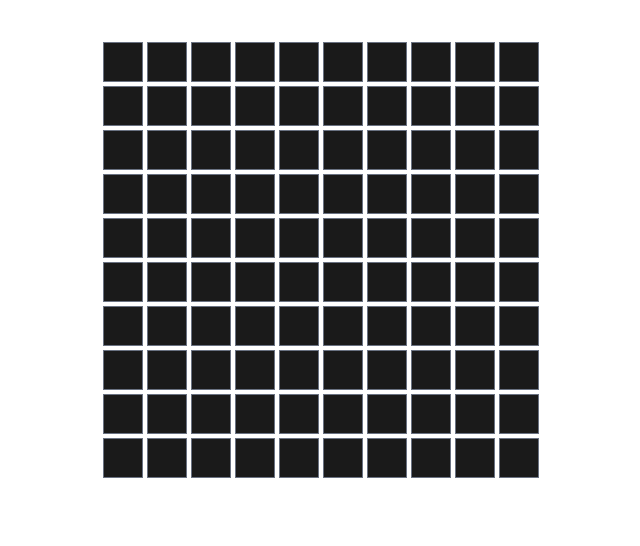
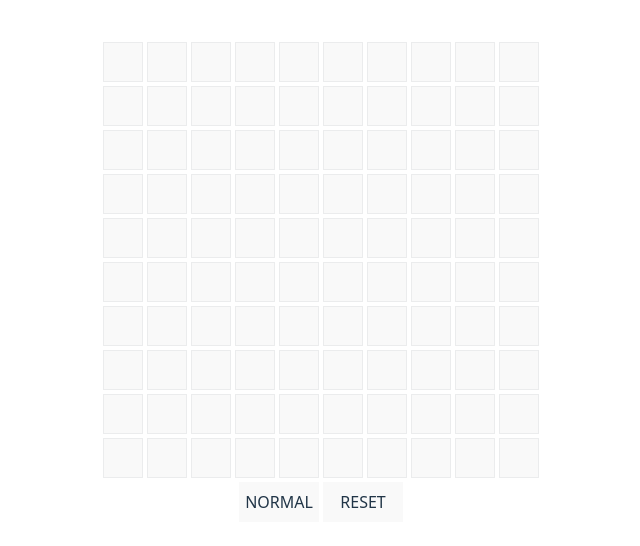
Before and after one commit to koreQAQ/minesweeper-react, a React (Vite) app: page / in a window 1280 px wide. Shown: the top 546 px of the page, without its empty margins (319-959 px from the left). Built offline with nearby package versions, Linux system fonts and the light colour scheme.

Commit message:
feat: toggle and reset

```diff
--- a/src/Board.jsx
+++ b/src/Board.jsx
@@ -1,7 +1,6 @@
 import { useState } from 'react'
 import MineBlock from './MineBlock';
 import './Board.css'
-
 
 const directions = [
     [-1, -1],
@@ -18,17 +17,9 @@ const directions = [
 
 
 function Board({ width, height }) {
-    function getSiblings(block, blocks) {
-        return directions.map(([dx, dy]) => {
-            const ox = block.x + dx
-            const oy = block.y + dy
-            if (ox < 0 || ox >= 10 || oy < 0 || oy >= 10)
-                return undefined
-            return blocks[ox][oy]
-        }).filter(Boolean)
-    }
 
-    const generatedBlocks = Array.from({ length: width },
+    function generateBlocks() {
+        const newBlocks = Array.from({ length: width },
             (_, x) => Array.from({ length: height }, (_, y) => {
                 return {
                     id: x + ',' + y,
@@ -39,11 +30,10 @@ function Board({ width, height }) {
                 }
             })
         )
-
-    generatedBlocks.forEach((row) => {
+        newBlocks.forEach((row) => {
             row.forEach((block) => {
                 if (!block.mine) {
-                getSiblings(block, generatedBlocks).forEach((b) => {
+                    getSiblings(block, newBlocks).forEach((b) => {
                         if (b.mine) {
                             block.adjacentMines += 1
                         }
@@ -51,52 +41,79 @@ function Board({ width, height }) {
                 }
             })
         })
-    const [blocks, setBlocks] = useState(generatedBlocks);
+        return newBlocks
+    }
 
-    function handleClick(x, y) {
-        const block = blocks[x][y]
+    function getSiblings(block, blocks) {
+        return directions.map(([dx, dy]) => {
+            const ox = block.x + dx
+            const oy = block.y + dy
+            if (ox < 0 || ox >= width || oy < 0 || oy >= height)
+                return undefined
+            return blocks[ox][oy]
+        }).filter(Boolean)
+    }
+    const [blocks, setBlocks] = useState(generateBlocks());
+
+    function handleClick(block) {
+        block.revealed = true
         if (block.mine) {
-            console.log(`boom`)
+            console.log('ssss')
+            toggle()
             return
         }
         expandZero(block)
     }
 
     function expandZero(block) {
-        // 返回已经修改过的board
-        // 如果当前这个点不为0
-
-        if (block.adjacentMines == 0) {
         // 0点要找到周边的0
-            const siblings = getSiblings(block, blocks)
-            console.log(`siblings length: ${siblings.length}`)
-            siblings.forEach((zero) => {
-                if (!zero.revealed) {
+        if (!block.adjacentMines){
+            getSiblings(block, blocks).forEach((zero) => {
+                if (zero.revealed)
+                    return
                 zero.revealed = true
                 expandZero(zero)
-                    const lastBlocks = blocks.slice(0)
-                    setBlocks(lastBlocks)
+            })
         }
-            })
-        } else {
-            if (!block.revealed) block.revealed = !block.revealed
-            const lastBlocks = blocks.slice(0)
-            setBlocks(lastBlocks)
-        }
+        setBlocks(blocks.slice(0))
     }
 
+    const [dev,setDev] = useState(false)
+
+    function toggle() {
+        setDev(!dev)
+        const toggleBlocks = blocks.slice(0)
+        toggleBlocks.forEach((row) => {row.forEach(b => b.revealed = !b.revealed)})
+        setBlocks(toggleBlocks)
+    }
+
+    function reset() {
+        setBlocks(generateBlocks())
+    }
 
     const data = blocks.map(row => {
         const values = row.map(block => {
             return (
-                <MineBlock block={block} handleClick={() => handleClick(block.x, block.y)} key={block.id} />
+                <MineBlock block={block} handleClick={() => handleClick(block)} key={block.id} />
             )
         }
         )
         return (<div className="row" >{values}</div>)
     })
+
     return (
+        <>
             <div className='board'>{data}</div>
+            <div className="flex justify-center">
+                <button  className="border-transient w-20" onClick={toggle}>
+                    {dev ? "DEV" : "NORMAL"}
+                </button>
+                <button className="border-transient w-20" onClick={reset}>
+                    RESET
+                </button>
+
+            </div>
+        </>
     )
 }
 
--- a/src/MineBlock.css
+++ b/src/MineBlock.css
@@ -1,36 +1,6 @@
 @import "tailwindcss";
-
-.block {
-  display: flex;
-  height: calc(var(--spacing) * 10);
-  width: calc(var(--spacing) * 10);
-  background-color: #1a1a1a;
-  justify-content: center;
-  align-items: center;
-  margin: calc(var(--spacing) * 0.5);
-  border-width: 1px;
-  border-color: color-mix(in oklch,
-      var(--colors-gray-400) var(--un-border-opacity),
-      transparent);
-  font-size: 10;
+@layer base {
+    button {
+        @apply flex w-10 h-10 m-0.5 justify-center items-center
+    }
 }
-
-.mine {
-  background-color: red;
-}
-
-.displayed {
-  color: green;
-}
-
-.normal {
-  background-color: #1a1a1a;
-}
-
-.block:hover {
-  background-color: gray;
-}
-
-.flagged {
-  background-color: yellow;
-}
--- a/src/MineBlock.jsx
+++ b/src/MineBlock.jsx
@@ -1,13 +1,24 @@
 import './MineBlock.css'
+const numberColor = [
+  'text-transparent',
+  'text-green-500',
+  'text-blue-500',
+  'text-orange-500',
+  'text-pink-500',
+  'text-green-500',
+  'text-yellow-500',
+  'text-gold-500',
+  'text-red-500',
+]
 function MineBlock({ block, handleClick }) {
   function getBlockState() {
-    if (block.revealed) return block.mine ? 'mine' : 'displayed'
-    return block.flagged ? 'flagged' : 'normal'
+    if (block.revealed) return block.mine ? 'bg-red-600/10 text-red-600' : numberColor[block.adjacentMines]
+    return block.flagged ? 'bg-gray-500/10 ' : 'bg-gray-500/10 hover:bg-gray-500/20'
   }
 
   return (
-    <button onClick={handleClick} className={'flex w-10 h-10 m-0.5 justify-center items-center border-1 border-gray-500' + ' ' + getBlockState()}>
-      {block.revealed ? block.adjacentMines : ' '}
+    <button onClick={handleClick} className={"border-1 border-gray-500/10" + " " + getBlockState()}>
+      {block.revealed ? block.mine ? 'X' : block.adjacentMines : ' '}
     </button>
   )
 }
```
Lines whose indentation alone changed are shown as unchanged.
